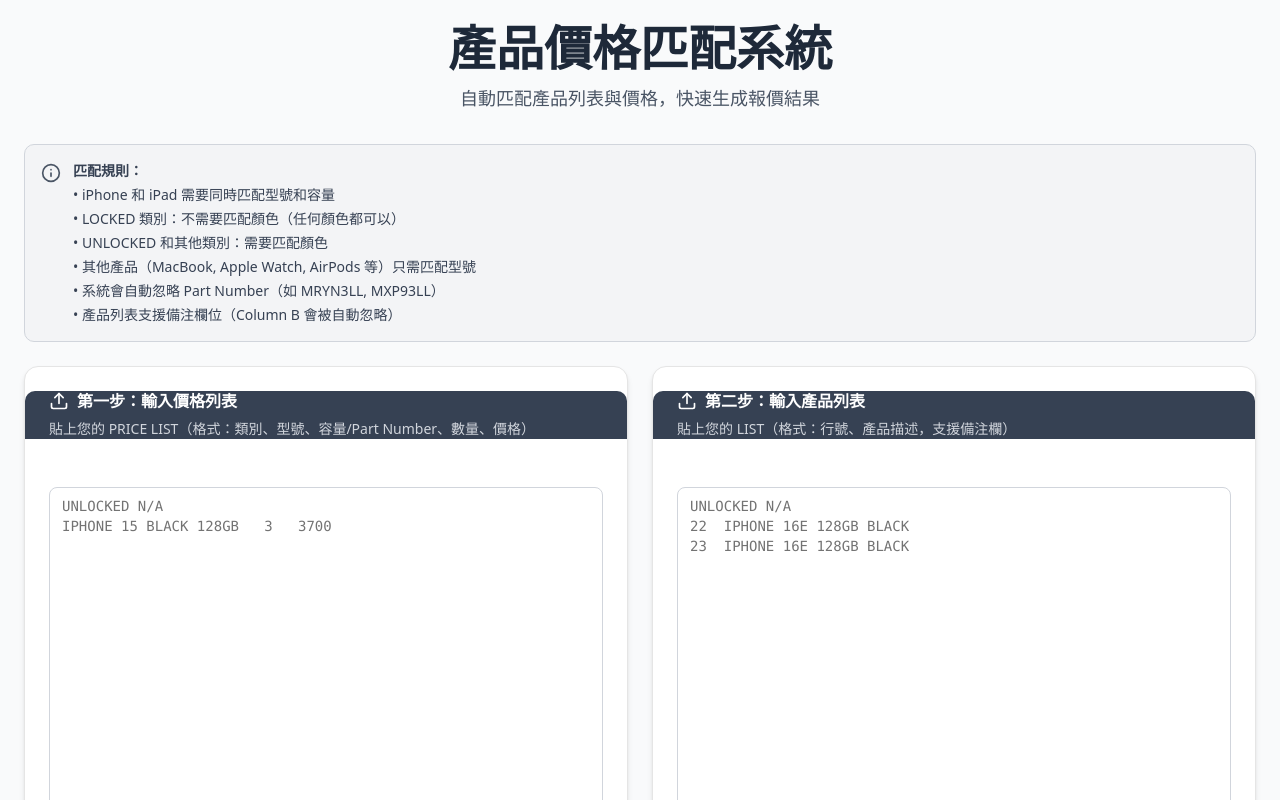
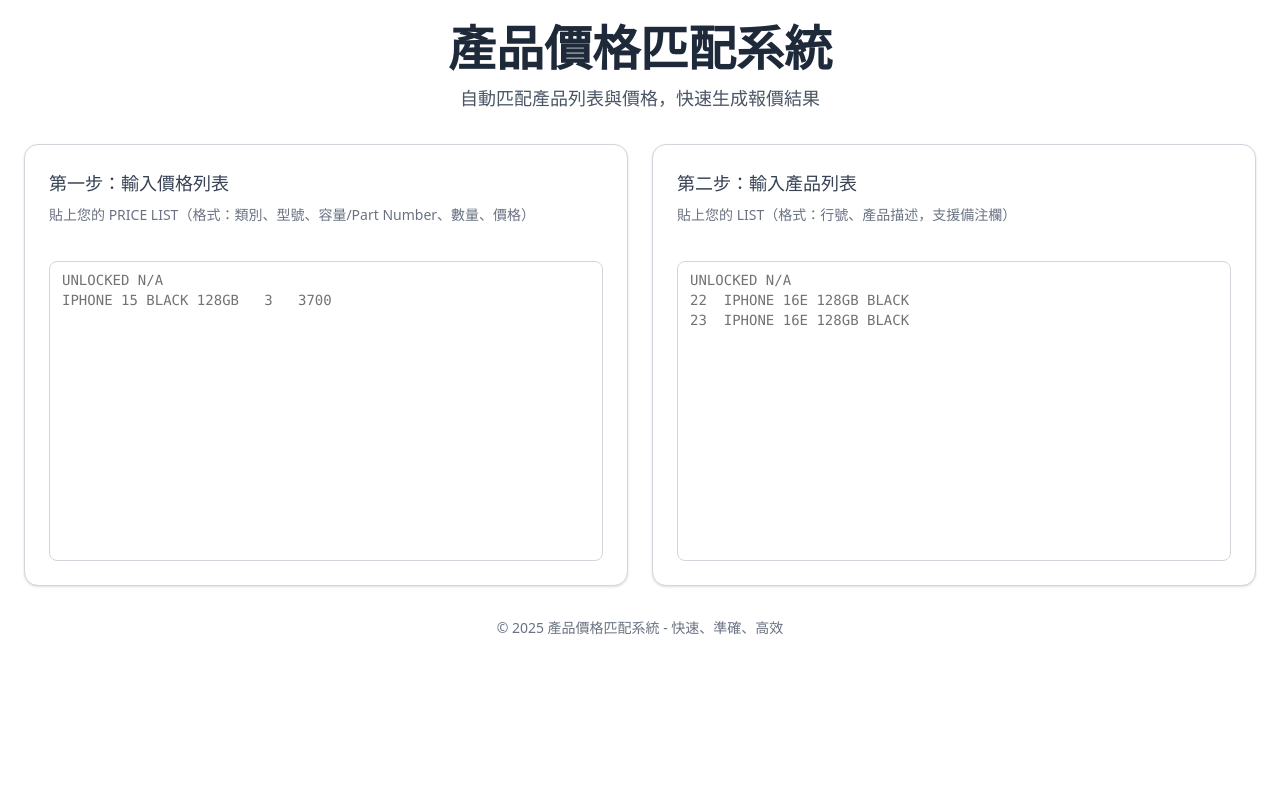
Before and after one commit to eunicemak626/price-matcher.github.io, a React (Vite) app: page / in a window 1280 px wide. Shown: the top 800 px of the page. Built offline with nearby package versions, Linux system fonts and the light colour scheme.

Commit message:
UI Update: Simplified design with white background and fixed height

```diff
--- a/src/App.jsx
+++ b/src/App.jsx
@@ -2,8 +2,7 @@ import { useState, useEffect } from 'react'
 import { Button } from '@/components/ui/button.jsx'
 import { Textarea } from '@/components/ui/textarea.jsx'
 import { Card, CardContent, CardDescription, CardHeader, CardTitle } from '@/components/ui/card.jsx'
-import { Badge } from '@/components/ui/badge.jsx'
-import { Download, Upload, CheckCircle2, XCircle, Info, Check } from 'lucide-react'
+import { Check } from 'lucide-react'
 import './App.css'
 
 function App() {
@@ -295,7 +294,7 @@ function App() {
   }
 
   return (
-    <div className="min-h-screen bg-gray-50 p-4 md:p-6">
+    <div className="min-h-screen bg-white p-4 md:p-6">
       <div className="max-w-7xl mx-auto">
         {/* Header */}
         <div className="text-center mb-8">
@@ -307,39 +306,24 @@ function App() {
           </p>
         </div>
 
-        {/* Info Banner */}
-        <div className="mb-6 p-4 bg-gray-100 border border-gray-300 rounded-lg flex items-start gap-3">
-          <Info className="w-5 h-5 text-gray-600 mt-0.5 flex-shrink-0" />
-          <div className="text-sm text-gray-700">
-            <strong>匹配規則：</strong>
-            <ul className="mt-1 space-y-1">
-              <li>• iPhone 和 iPad 需要同時匹配型號和容量</li>
-              <li>• LOCKED 類別：不需要匹配顏色（任何顏色都可以）</li>
-              <li>• UNLOCKED 和其他類別：需要匹配顏色</li>
-              <li>• 其他產品（MacBook, Apple Watch, AirPods 等）只需匹配型號</li>
-              <li>• 系統會自動忽略 Part Number（如 MRYN3LL, MXP93LL）</li>
-              <li>• 產品列表支援備注欄位（Column B 會被自動忽略）</li>
-            </ul>
-          </div>
-        </div>
+
 
         {/* Main Content */}
         <div className="grid grid-cols-1 lg:grid-cols-2 gap-6 mb-6">
           {/* Price List Input */}
-          <Card className="shadow-md">
-            <CardHeader className="bg-gray-700 text-white rounded-t-lg">
-              <CardTitle className="flex items-center gap-2">
-                <Upload className="w-5 h-5" />
+          <Card className="border border-gray-300">
+            <CardHeader className="pb-3">
+              <CardTitle className="text-lg font-medium text-gray-700">
                 第一步：輸入價格列表
               </CardTitle>
-              <CardDescription className="text-gray-300">
+              <CardDescription className="text-sm text-gray-500">
                 貼上您的 PRICE LIST（格式：類別、型號、容量/Part Number、數量、價格）
               </CardDescription>
             </CardHeader>
-            <CardContent className="pt-6">
+            <CardContent>
               <Textarea
                 placeholder="UNLOCKED N/A&#10;IPHONE 15 BLACK&#9;128GB&#9;3&#9;3700"
-                className="min-h-[400px] font-mono text-sm focus-visible:ring-0 focus-visible:ring-offset-0 focus-visible:border-gray-400 bg-white border-gray-300"
+                className="h-[300px] overflow-y-auto font-mono text-sm focus-visible:ring-0 focus-visible:ring-offset-0 focus-visible:border-gray-400 bg-white border-gray-300 resize-none"
                 value={priceList}
                 onChange={(e) => setPriceList(e.target.value)}
               />
@@ -347,20 +331,19 @@ function App() {
           </Card>
 
           {/* Product List Input */}
-          <Card className="shadow-md">
-            <CardHeader className="bg-gray-700 text-white rounded-t-lg">
-              <CardTitle className="flex items-center gap-2">
-                <Upload className="w-5 h-5" />
+          <Card className="border border-gray-300">
+            <CardHeader className="pb-3">
+              <CardTitle className="text-lg font-medium text-gray-700">
                 第二步：輸入產品列表
               </CardTitle>
-              <CardDescription className="text-gray-300">
+              <CardDescription className="text-sm text-gray-500">
                 貼上您的 LIST（格式：行號、產品描述，支援備注欄）
               </CardDescription>
             </CardHeader>
-            <CardContent className="pt-6">
+            <CardContent>
               <Textarea
                 placeholder="UNLOCKED N/A&#10;22&#9;IPHONE 16E 128GB BLACK&#10;23&#9;IPHONE 16E 128GB BLACK"
-                className="min-h-[400px] font-mono text-sm focus-visible:ring-0 focus-visible:ring-offset-0 focus-visible:border-gray-400 bg-white border-gray-300"
+                className="h-[300px] overflow-y-auto font-mono text-sm focus-visible:ring-0 focus-visible:ring-offset-0 focus-visible:border-gray-400 bg-white border-gray-300 resize-none"
                 value={productList}
                 onChange={(e) => setProductList(e.target.value)}
               />
@@ -370,24 +353,22 @@ function App() {
 
         {/* Results */}
         {matchResult && (
-          <Card className="shadow-md">
-            <CardHeader className="bg-gray-700 text-white rounded-t-lg">
+          <Card className="border border-gray-300">
+            <CardHeader className="pb-3">
               <div className="flex flex-col md:flex-row md:items-center md:justify-between gap-4">
                 <div>
-                  <CardTitle className="flex items-center gap-2">
-                    <CheckCircle2 className="w-5 h-5" />
+                  <CardTitle className="text-lg font-medium text-gray-700">
                     匹配結果
                   </CardTitle>
-                  <CardDescription className="text-gray-300">
+                  <CardDescription className="text-sm text-gray-500">
                     系統已完成自動匹配
                   </CardDescription>
                 </div>
-                <div className="flex gap-2">
                 <Button
                   onClick={copyToClipboard}
-                    variant="secondary"
+                  variant="outline"
                   size="sm"
-                    className={copied ? 'bg-green-600 text-white hover:bg-green-700' : ''}
+                  className={copied ? 'bg-green-50 border-green-600 text-green-700' : 'border-gray-300'}
                 >
                   {copied ? (
                     <>
@@ -398,39 +379,13 @@ function App() {
                     '複製結果'
                   )}
                 </Button>
-                  <Button onClick={downloadResult} variant="secondary" size="sm">
-                    <Download className="w-4 h-4 mr-2" />
-                    下載
-                  </Button>
-                </div>
               </div>
             </CardHeader>
-            <CardContent className="pt-6">
-              {/* Stats */}
-              <div className="flex flex-wrap gap-3 mb-4">
-                <Badge variant="default" className="text-sm py-2 px-4 bg-gray-700">
-                  總數: {stats.total}
-                </Badge>
-                <Badge variant="default" className="text-sm py-2 px-4 bg-green-600">
-                  <CheckCircle2 className="w-4 h-4 mr-1" />
-                  已匹配: {stats.matched}
-                </Badge>
-                <Badge variant="destructive" className="text-sm py-2 px-4">
-                  <XCircle className="w-4 h-4 mr-1" />
-                  未匹配: {stats.unmatched}
-                </Badge>
-                {stats.matched > 0 && (
-                  <Badge variant="default" className="text-sm py-2 px-4 bg-gray-600">
-                    成功率: {((stats.matched / stats.total) * 100).toFixed(1)}%
-                  </Badge>
-                )}
-              </div>
-
-              {/* Result Text */}
+            <CardContent>
               <Textarea
                 value={matchResult}
                 readOnly
-                className="min-h-[400px] font-mono text-sm bg-gray-50"
+                className="h-[300px] overflow-y-auto font-mono text-sm bg-white border-gray-300 resize-none"
               />
             </CardContent>
           </Card>
```
Also changed, not shown: 4 other files (tests, documents, lock files or other folders). Lines whose indentation alone changed are shown as unchanged.
